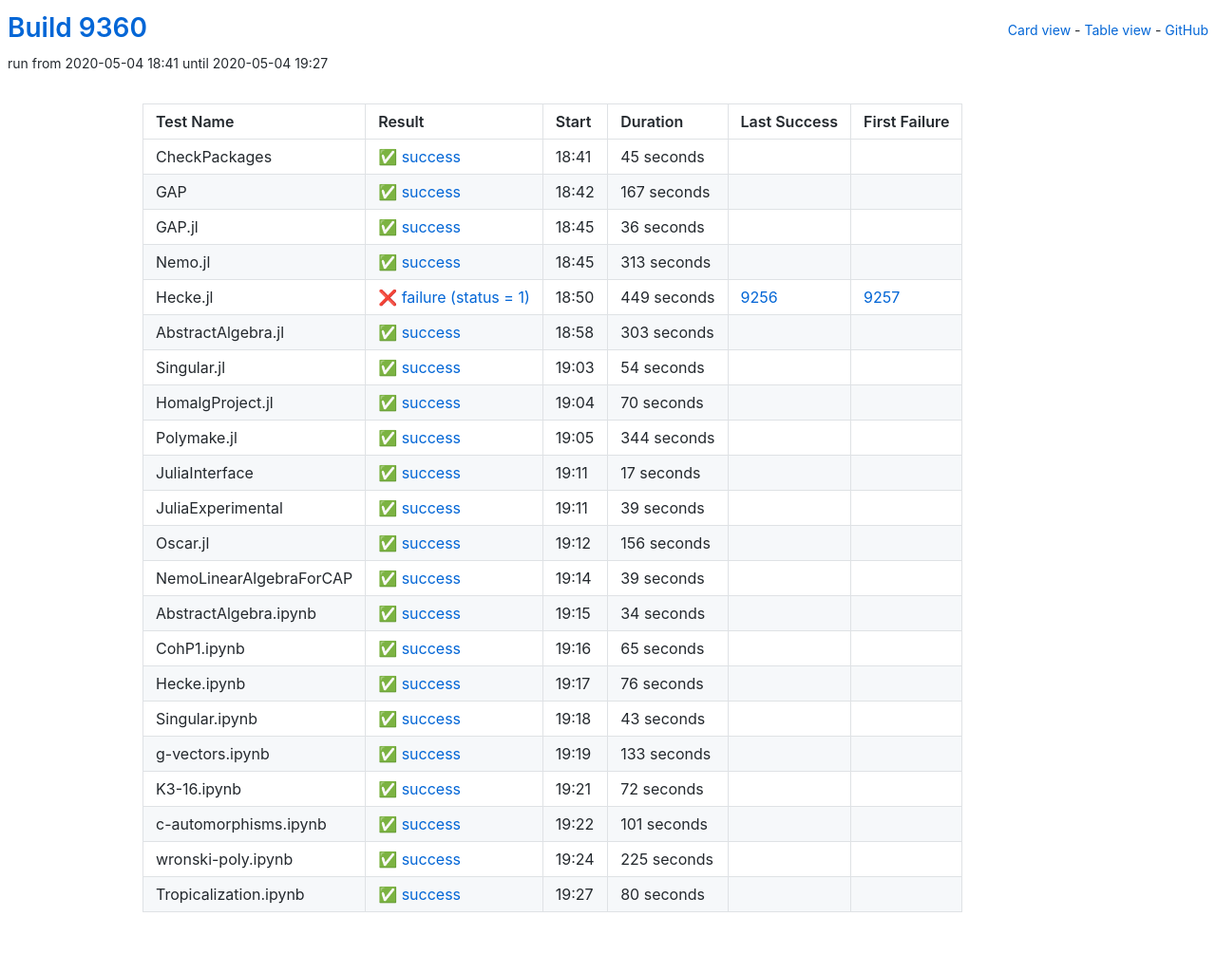
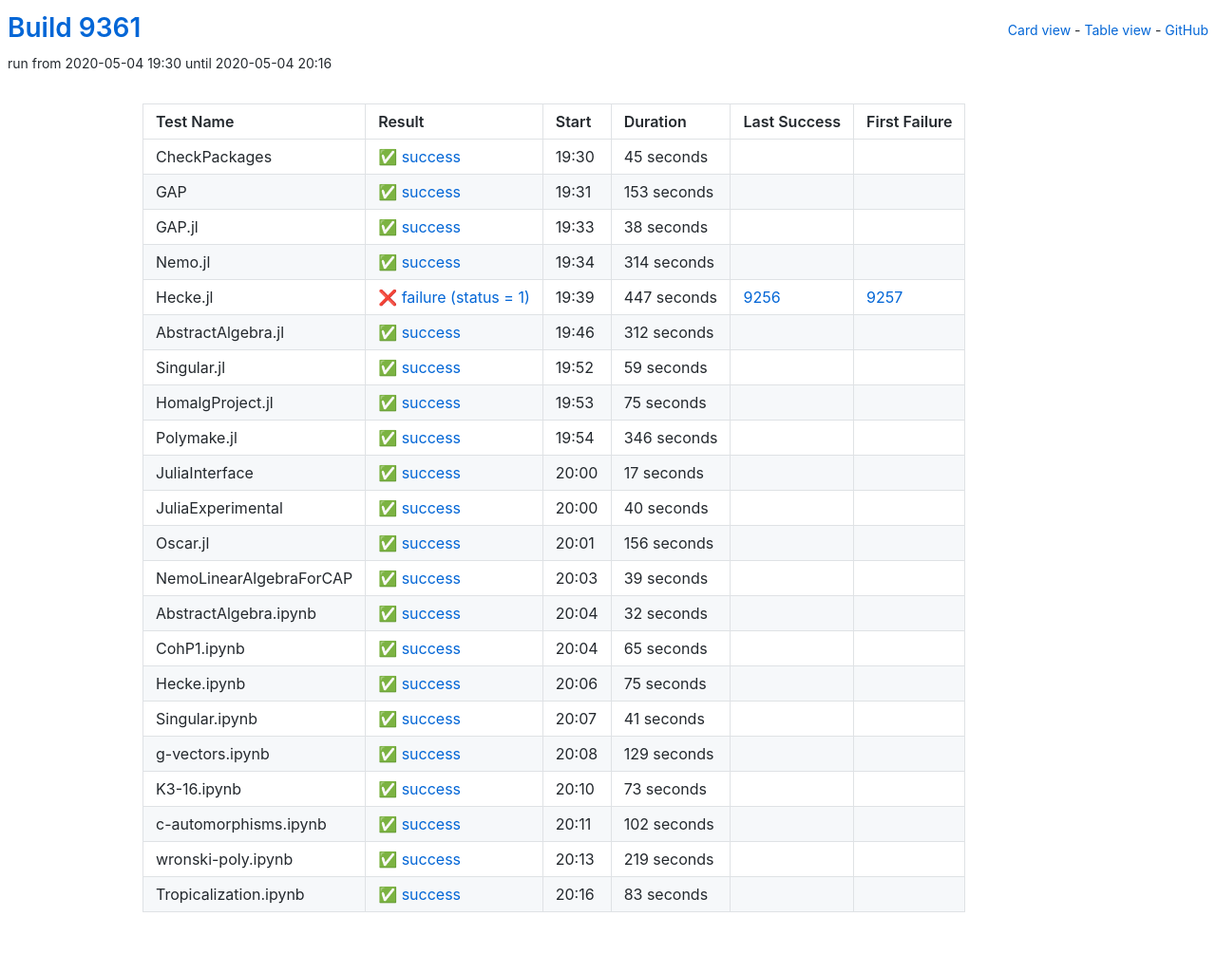
Before and after one commit to oscar-system/oscar-ci-status, a Jekyll site: the page built from table.html, in a window 1280 px wide. Shown: the whole page at 95% size. Built offline with Jekyll 4.4.1, drawn with Linux system fonts in a browser that asks for light colours.

Commit message:
Build 9361

```diff
--- a/_data/ci.yml
+++ b/_data/ci.yml
@@ -1,5 +1,5 @@
-build: 9360
-build_url: https://oscarci.mathematik.uni-kl.de/job/oscar/9360/
+build: 9361
+build_url: https://oscarci.mathematik.uni-kl.de/job/oscar/9361/
 job: oscar
 tests:
 - duration: 45
@@ -8,97 +8,97 @@
   first_failure_url: null
   last_success: false
   last_success_url: null
-  log: https://oscarci.mathematik.uni-kl.de/job/oscar/9360/artifact/logs/build-9360/CheckPackages.log
+  log: https://oscarci.mathematik.uni-kl.de/job/oscar/9361/artifact/logs/build-9361/CheckPackages.log
   name: CheckPackages
-  start: 2020-05-04 18:41
+  start: 2020-05-04 19:30
   status: success
   success: true
-- duration: 167
+- duration: 153
   exitcode: 0
   first_failure: false
   first_failure_url: null
   last_success: false
   last_success_url: null
-  log: https://oscarci.mathematik.uni-kl.de/job/oscar/9360/artifact/logs/build-9360/GAP.log
+  log: https://oscarci.mathematik.uni-kl.de/job/oscar/9361/artifact/logs/build-9361/GAP.log
   name: GAP
-  start: 2020-05-04 18:42
+  start: 2020-05-04 19:31
   status: success
   success: true
-- duration: 36
+- duration: 38
   exitcode: 0
   first_failure: false
   first_failure_url: null
   last_success: false
   last_success_url: null
-  log: https://oscarci.mathematik.uni-kl.de/job/oscar/9360/artifact/logs/build-9360/GAP.jl.log
+  log: https://oscarci.mathematik.uni-kl.de/job/oscar/9361/artifact/logs/build-9361/GAP.jl.log
   name: GAP.jl
-  start: 2020-05-04 18:45
+  start: 2020-05-04 19:33
   status: success
   success: true
-- duration: 313
+- duration: 314
   exitcode: 0
   first_failure: false
   first_failure_url: null
   last_success: false
   last_success_url: null
-  log: https://oscarci.mathematik.uni-kl.de/job/oscar/9360/artifact/logs/build-9360/Nemo.jl.log
+  log: https://oscarci.mathematik.uni-kl.de/job/oscar/9361/artifact/logs/build-9361/Nemo.jl.log
   name: Nemo.jl
-  start: 2020-05-04 18:45
+  start: 2020-05-04 19:34
   status: success
   success: true
-- duration: 449
+- duration: 447
   exitcode: 1
   first_failure: 9257
   first_failure_url: https://oscarci.mathematik.uni-kl.de/job/oscar/9257/
   last_success: 9256
   last_success_url: https://oscarci.mathematik.uni-kl.de/job/oscar/9256/
-  log: https://oscarci.mathematik.uni-kl.de/job/oscar/9360/artifact/logs/build-9360/Hecke.jl.log
+  log: https://oscarci.mathematik.uni-kl.de/job/oscar/9361/artifact/logs/build-9361/Hecke.jl.log
   name: Hecke.jl
-  start: 2020-05-04 18:50
+  start: 2020-05-04 19:39
   status: failure
   success: false
-- duration: 303
+- duration: 312
   exitcode: 0
   first_failure: false
   first_failure_url: null
   last_success: false
   last_success_url: null
-  log: https://oscarci.mathematik.uni-kl.de/job/oscar/9360/artifact/logs/build-9360/AbstractAlgebra.jl.log
+  log: https://oscarci.mathematik.uni-kl.de/job/oscar/9361/artifact/logs/build-9361/AbstractAlgebra.jl.log
   name: AbstractAlgebra.jl
-  start: 2020-05-04 18:58
+  start: 2020-05-04 19:46
   status: success
   success: true
-- duration: 54
+- duration: 59
   exitcode: 0
   first_failure: false
   first_failure_url: null
   last_success: false
   last_success_url: null
-  log: https://oscarci.mathematik.uni-kl.de/job/oscar/9360/artifact/logs/build-9360/Singular.jl.log
+  log: https://oscarci.mathematik.uni-kl.de/job/oscar/9361/artifact/logs/build-9361/Singular.jl.log
   name: Singular.jl
-  start: 2020-05-04 19:03
+  start: 2020-05-04 19:52
   status: success
   success: true
-- duration: 70
+- duration: 75
   exitcode: 0
   first_failure: false
   first_failure_url: null
   last_success: false
   last_success_url: null
-  log: https://oscarci.mathematik.uni-kl.de/job/oscar/9360/artifact/logs/build-9360/HomalgProject.jl.log
+  log: https://oscarci.mathematik.uni-kl.de/job/oscar/9361/artifact/logs/build-9361/HomalgProject.jl.log
   name: HomalgProject.jl
-  start: 2020-05-04 19:04
+  start: 2020-05-04 19:53
   status: success
   success: true
-- duration: 344
+- duration: 346
   exitcode: 0
   first_failure: false
   first_failure_url: null
   last_success: false
   last_success_url: null
-  log: https://oscarci.mathematik.uni-kl.de/job/oscar/9360/artifact/logs/build-9360/Polymake.jl.log
+  log: https://oscarci.mathematik.uni-kl.de/job/oscar/9361/artifact/logs/build-9361/Polymake.jl.log
   name: Polymake.jl
-  start: 2020-05-04 19:05
+  start: 2020-05-04 19:54
   status: success
   success: true
 - duration: 17
@@ -107,9 +107,31 @@
   first_failure_url: null
   last_success: false
   last_success_url: null
-  log: https://oscarci.mathematik.uni-kl.de/job/oscar/9360/artifact/logs/build-9360/JuliaInterface.log
+  log: https://oscarci.mathematik.uni-kl.de/job/oscar/9361/artifact/logs/build-9361/JuliaInterface.log
   name: JuliaInterface
-  start: 2020-05-04 19:11
+  start: 2020-05-04 20:00
+  status: success
+  success: true
+- duration: 40
+  exitcode: 0
+  first_failure: false
+  first_failure_url: null
+  last_success: false
+  last_success_url: null
+  log: https://oscarci.mathematik.uni-kl.de/job/oscar/9361/artifact/logs/build-9361/JuliaExperimental.log
+  name: JuliaExperimental
+  start: 2020-05-04 20:00
+  status: success
+  success: true
+- duration: 156
+  exitcode: 0
+  first_failure: false
+  first_failure_url: null
+  last_success: false
+  last_success_url: null
+  log: https://oscarci.mathematik.uni-kl.de/job/oscar/9361/artifact/logs/build-9361/Oscar.jl.log
+  name: Oscar.jl
+  start: 2020-05-04 20:01
   status: success
   success: true
 - duration: 39
@@ -118,42 +140,20 @@
   first_failure_url: null
   last_success: false
   last_success_url: null
-  log: https://oscarci.mathematik.uni-kl.de/job/oscar/9360/artifact/logs/build-9360/JuliaExperimental.log
-  name: JuliaExperimental
-  start: 2020-05-04 19:11
+  log: https://oscarci.mathematik.uni-kl.de/job/oscar/9361/artifact/logs/build-9361/NemoLinearAlgebraForCAP.log
+  name: NemoLinearAlgebraForCAP
+  start: 2020-05-04 20:03
   status: success
   success: true
-- duration: 156
+- duration: 32
   exitcode: 0
   first_failure: false
   first_failure_url: null
   last_success: false
   last_success_url: null
-  log: https://oscarci.mathematik.uni-kl.de/job/oscar/9360/artifact/logs/build-9360/Oscar.jl.log
-  name: Oscar.jl
-  start: 2020-05-04 19:12
-  status: success
-  success: true
-- duration: 39
-  exitcode: 0
-  first_failure: false
-  first_failure_url: null
-  last_success: false
-  last_success_url: null
-  log: https://oscarci.mathematik.uni-kl.de/job/oscar/9360/artifact/logs/build-9360/NemoLinearAlgebraForCAP.log
-  name: NemoLinearAlgebraForCAP
-  start: 2020-05-04 19:14
-  status: success
-  success: true
-- duration: 34
-  exitcode: 0
-  first_failure: false
-  first_failure_url: null
-  last_success: false
-  last_success_url: null
-  log: https://oscarci.mathematik.uni-kl.de/job/oscar/9360/artifact/logs/build-9360/AbstractAlgebra.ipynb.log
+  log: https://oscarci.mathematik.uni-kl.de/job/oscar/9361/artifact/logs/build-9361/AbstractAlgebra.ipynb.log
   name: AbstractAlgebra.ipynb
-  start: 2020-05-04 19:15
+  start: 2020-05-04 20:04
   status: success
   success: true
 - duration: 65
@@ -162,85 +162,85 @@
   first_failure_url: null
   last_success: false
   last_success_url: null
-  log: https://oscarci.mathematik.uni-kl.de/job/oscar/9360/artifact/logs/build-9360/CohP1.ipynb.log
+  log: https://oscarci.mathematik.uni-kl.de/job/oscar/9361/artifact/logs/build-9361/CohP1.ipynb.log
   name: CohP1.ipynb
-  start: 2020-05-04 19:16
+  start: 2020-05-04 20:04
   status: success
   success: true
-- duration: 76
+- duration: 75
   exitcode: 0
   first_failure: false
   first_failure_url: null
   last_success: false
   last_success_url: null
-  log: https://oscarci.mathematik.uni-kl.de/job/oscar/9360/artifact/logs/build-9360/Hecke.ipynb.log
+  log: https://oscarci.mathematik.uni-kl.de/job/oscar/9361/artifact/logs/build-9361/Hecke.ipynb.log
   name: Hecke.ipynb
-  start: 2020-05-04 19:17
+  start: 2020-05-04 20:06
   status: success
   success: true
-- duration: 43
+- duration: 41
   exitcode: 0
   first_failure: false
   first_failure_url: null
   last_success: false
   last_success_url: null
-  log: https://oscarci.mathematik.uni-kl.de/job/oscar/9360/artifact/logs/build-9360/Singular.ipynb.log
+  log: https://oscarci.mathematik.uni-kl.de/job/oscar/9361/artifact/logs/build-9361/Singular.ipynb.log
   name: Singular.ipynb
-  start: 2020-05-04 19:18
+  start: 2020-05-04 20:07
   status: success
   success: true
-- duration: 133
+- duration: 129
   exitcode: 0
   first_failure: false
   first_failure_url: null
   last_success: false
   last_success_url: null
-  log: https://oscarci.mathematik.uni-kl.de/job/oscar/9360/artifact/logs/build-9360/g-vectors.ipynb.log
+  log: https://oscarci.mathematik.uni-kl.de/job/oscar/9361/artifact/logs/build-9361/g-vectors.ipynb.log
   name: g-vectors.ipynb
-  start: 2020-05-04 19:19
+  start: 2020-05-04 20:08
   status: success
   success: true
-- duration: 72
+- duration: 73
   exitcode: 0
   first_failure: false
   first_failure_url: null
   last_success: false
   last_success_url: null
-  log: https://oscarci.mathematik.uni-kl.de/job/oscar/9360/artifact/logs/build-9360/K3-16.ipynb.log
+  log: https://oscarci.mathematik.uni-kl.de/job/oscar/9361/artifact/logs/build-9361/K3-16.ipynb.log
   name: K3-16.ipynb
-  start: 2020-05-04 19:21
+  start: 2020-05-04 20:10
   status: success
   success: true
-- duration: 101
+- duration: 102
   exitcode: 0
   first_failure: false
   first_failure_url: null
   last_success: false
   last_success_url: null
-  log: https://oscarci.mathematik.uni-kl.de/job/oscar/9360/artifact/logs/build-9360/c-automorphisms.ipynb.log
+  log: https://oscarci.mathematik.uni-kl.de/job/oscar/9361/artifact/logs/build-9361/c-automorphisms.ipynb.log
   name: c-automorphisms.ipynb
-  start: 2020-05-04 19:22
+  start: 2020-05-04 20:11
   status: success
   success: true
-- duration: 225
+- duration: 219
   exitcode: 0
   first_failure: false
   first_failure_url: null
   last_success: false
   last_success_url: null
-  log: https://oscarci.mathematik.uni-kl.de/job/oscar/9360/artifact/logs/build-9360/wronski-poly.ipynb.log
+  log: https://oscarci.mathematik.uni-kl.de/job/oscar/9361/artifact/logs/build-9361/wronski-poly.ipynb.log
   name: wronski-poly.ipynb
-  start: 2020-05-04 19:24
+  start: 2020-05-04 20:13
   status: success
   success: true
-- duration: 80
+- duration: 83
   exitcode: 0
   first_failure: false
   first_failure_url: null
   last_success: false
   last_success_url: null
-  log: https://oscarci.mathematik.uni-kl.de/job/oscar/9360/artifact/logs/build-9360/Tropicalization.ipynb.log
+  log: https://oscarci.mathematik.uni-kl.de/job/oscar/9361/artifact/logs/build-9361/Tropicalization.ipynb.log
   name: Tropicalization.ipynb
-  start: 2020-05-04 19:27
+  start: 2020-05-04 20:16
   status: success
   success: true
```
Also changed, not shown: README.md.
